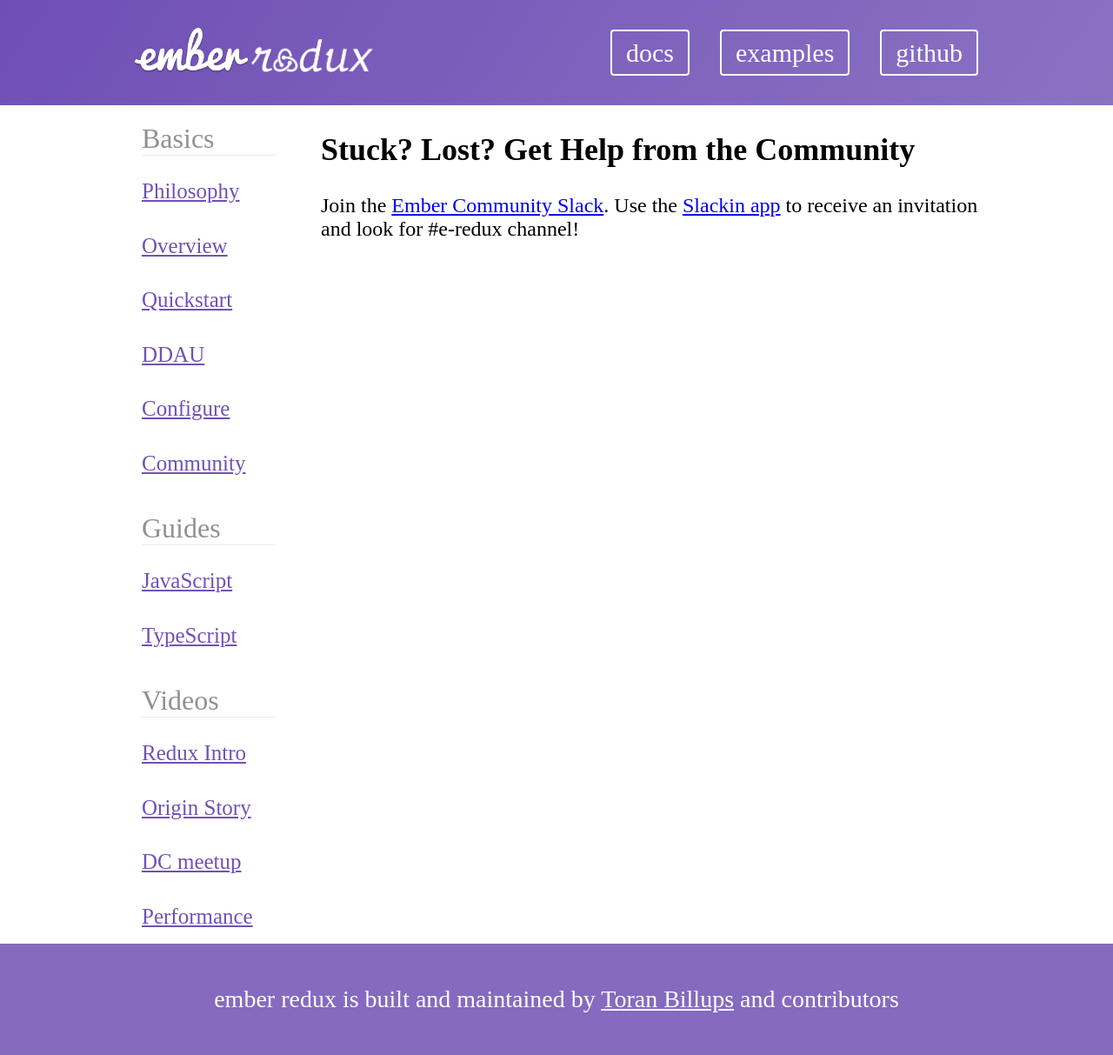
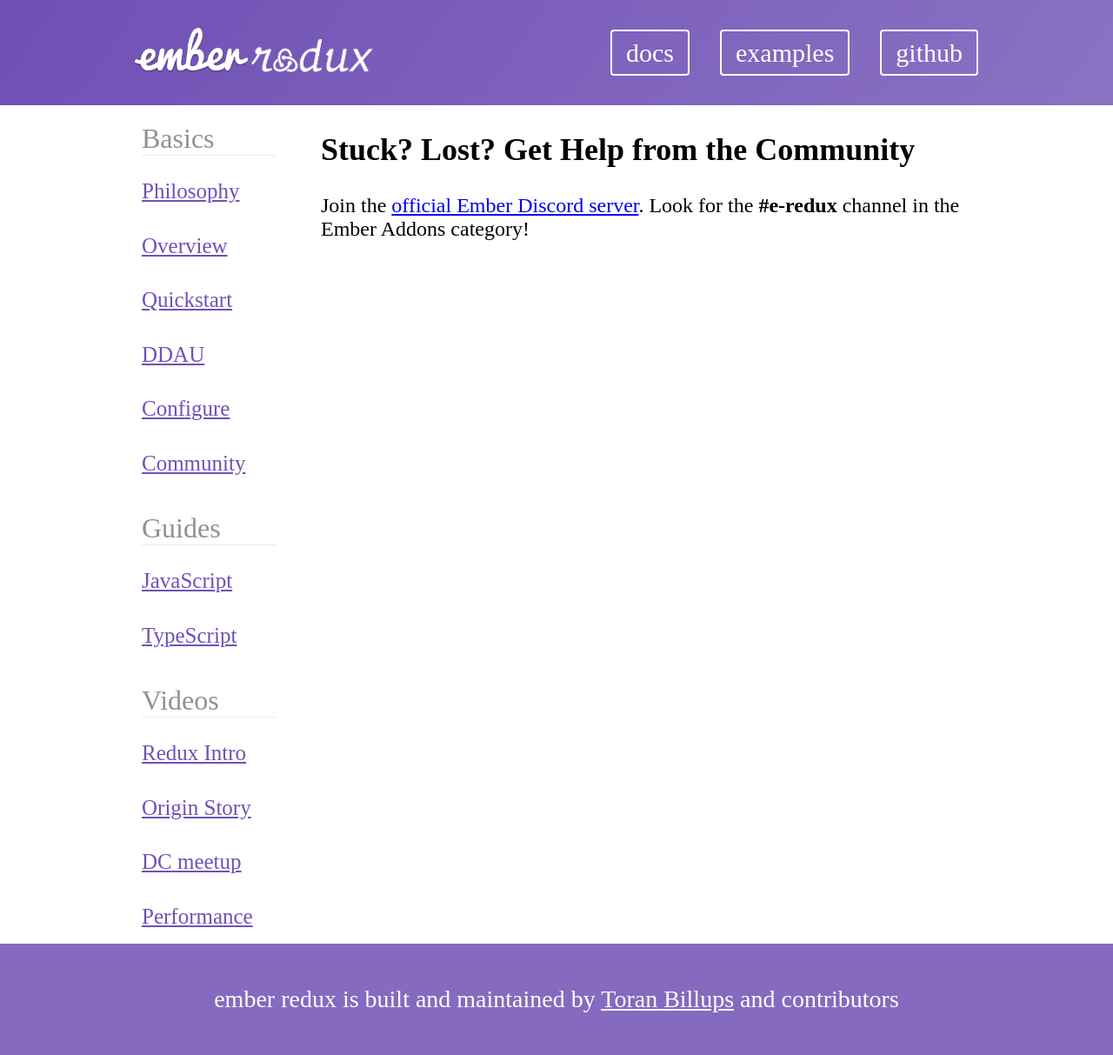
Before and after one commit to ember-redux/ember-redux, a Jekyll site: the page built from docs/community.md, in a window 1280 px wide. Shown: the whole page at 87% size. Built offline with Jekyll 4.4.1, drawn with Linux system fonts in a browser that asks for light colours.

Commit message:
Update Slack to Discord

```diff
--- a/docs/community.md
+++ b/docs/community.md
@@ -5,5 +5,5 @@
 
 # Stuck? Lost? Get Help from the Community
 
-Join the <a href="https://embercommunity.slack.com/">Ember Community Slack</a>.
-Use the <a href="https://ember-community-slackin.herokuapp.com/">Slackin app</a> to receive an invitation and look for #e-redux channel!
+Join the <a href="https://discord.gg/zT3asNS">official Ember Discord server</a>.
+Look for the <strong>#e-redux</strong> channel in the Ember Addons category!
```
